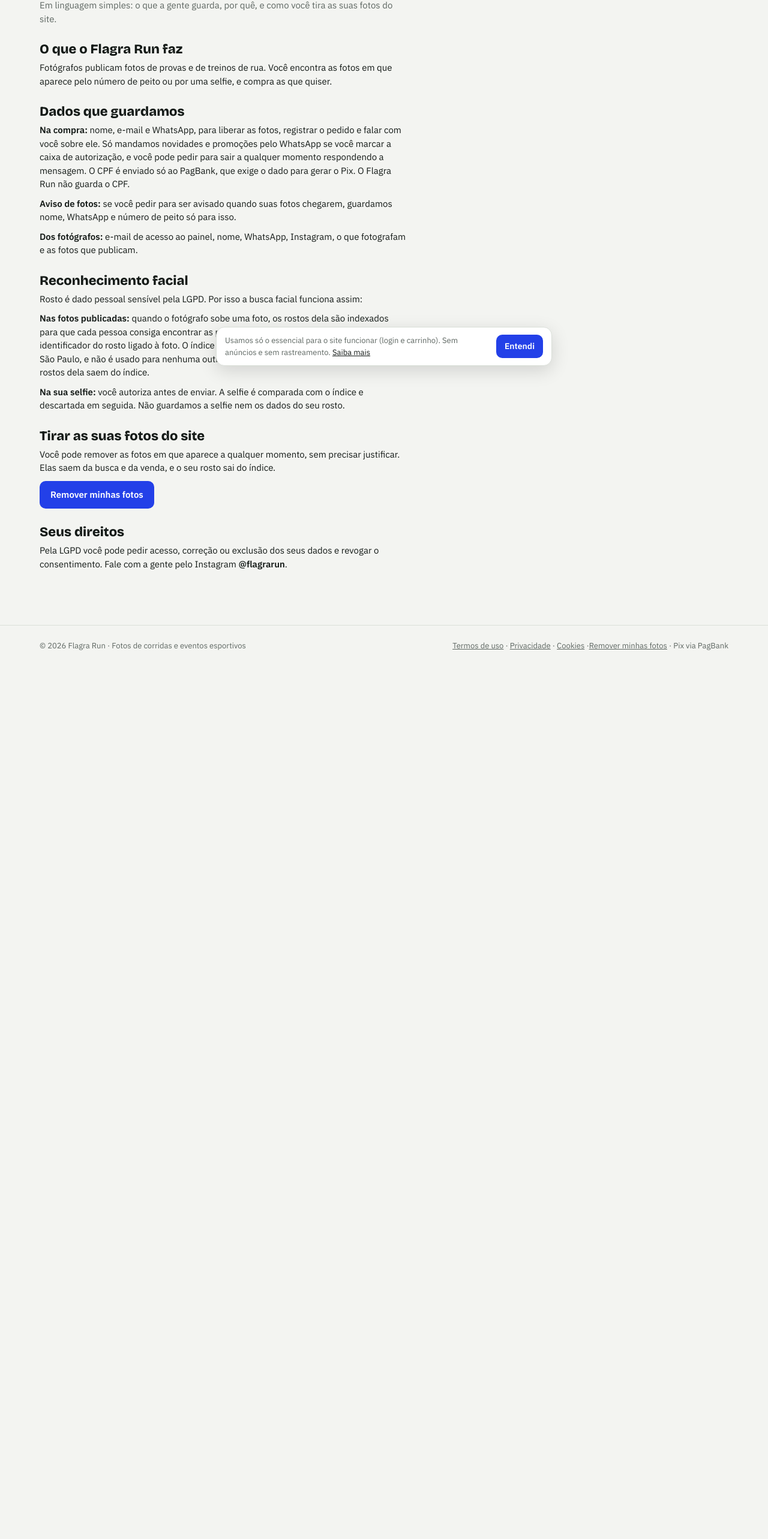
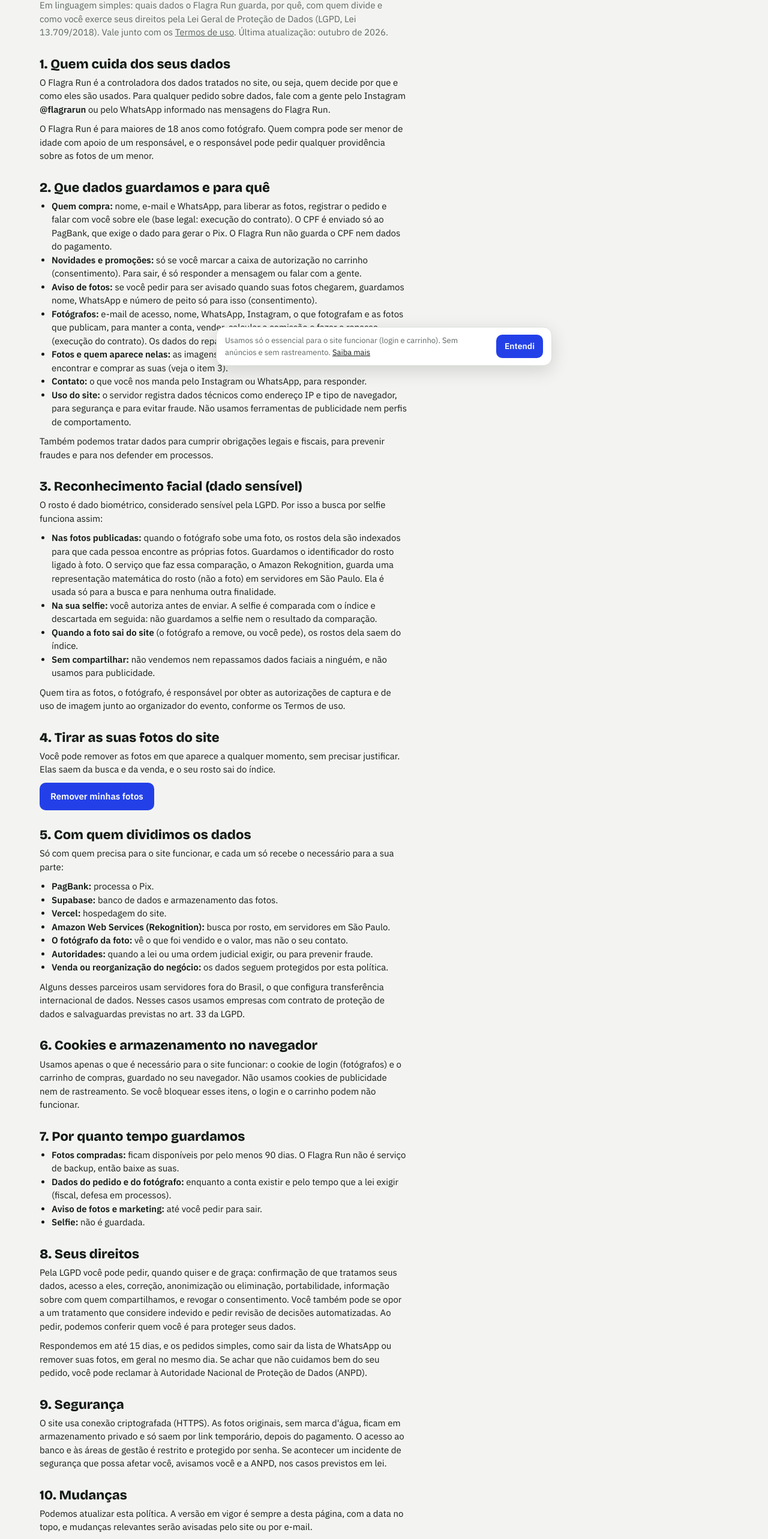
Before and after one commit to Enggustavo2003/flagra-run, a Next.js app: page /privacidade in a window 1280 px wide. Shown: the part 174-2740 px from the top of the page at 60% size. Before the commit the page ends 1285 px from the top, so only its background shows below. Built offline with nearby package versions, Linux system fonts and the light colour scheme; no server answers.

Commit message:
Revise privacy policy content and structure

```diff
--- a/app/privacidade/page.tsx
+++ b/app/privacidade/page.tsx
@@ -2,7 +2,15 @@ import Link from "next/link";
 
 export const metadata = { title: "Privacidade" };
 
-const S = { h2: { fontSize: 22, margin: "28px 0 8px" }, p: { margin: "0 0 10px", maxWidth: "68ch" } } as const;
+/** Preencha quando a empresa estiver aberta. Enquanto estiver vazio, a linha não aparece no site. */
+const CONTROLADORA = ""; // ex.: "Flagra Run Fotografia LTDA, CNPJ 00.000.000/0001-00, Belo Horizonte/MG"
+const GUARDA_DIAS = 90;
+
+const S = {
+  h2: { fontSize: 22, margin: "30px 0 8px" },
+  p: { margin: "0 0 10px", maxWidth: "68ch" },
+  ul: { margin: "0 0 10px", paddingLeft: 20, maxWidth: "68ch" },
+} as const;
 
 export default function Privacidade() {
   return (
@@ -10,46 +18,68 @@ export default function Privacidade() {
       <span className="label">Flagra Run</span>
       <h1 style={{ fontSize: 40, marginTop: 8 }}>Política de privacidade</h1>
       <p className="muted" style={S.p}>
-        Em linguagem simples: o que a gente guarda, por quê, e como você tira as suas fotos do site.
+        Em linguagem simples: quais dados o Flagra Run guarda, por quê, com quem divide e como você exerce seus direitos
+        pela Lei Geral de Proteção de Dados (LGPD, Lei 13.709/2018). Vale junto com os{" "}
+        <Link href="/termos">Termos de uso</Link>. Última atualização: outubro de 2026.
       </p>
 
-      <h2 style={S.h2}>O que o Flagra Run faz</h2>
+      <h2 style={S.h2}>1. Quem cuida dos seus dados</h2>
       <p style={S.p}>
-        Fotógrafos publicam fotos de provas e de treinos de rua. Você encontra as fotos em que aparece pelo número
-        de peito ou por uma selfie, e compra as que quiser.
+        O Flagra Run é a controladora dos dados tratados no site, ou seja, quem decide por que e como eles são usados.
+        {CONTROLADORA ? ` ${CONTROLADORA}.` : ""} Para qualquer pedido sobre dados, fale com a gente pelo Instagram{" "}
+        <b>@flagrarun</b> ou pelo WhatsApp informado nas mensagens do Flagra Run.
+      </p>
+      <p style={S.p}>
+        O Flagra Run é para maiores de 18 anos como fotógrafo. Quem compra pode ser menor de idade com apoio de um
+        responsável, e o responsável pode pedir qualquer providência sobre as fotos de um menor.
       </p>
 
-      <h2 style={S.h2}>Dados que guardamos</h2>
+      <h2 style={S.h2}>2. Que dados guardamos e para quê</h2>
+      <ul style={S.ul}>
+        <li><b>Quem compra:</b> nome, e-mail e WhatsApp, para liberar as fotos, registrar o pedido e falar com você sobre
+          ele (base legal: execução do contrato). O CPF é enviado só ao PagBank, que exige o dado para gerar o Pix. O
+          Flagra Run não guarda o CPF nem dados do pagamento.</li>
+        <li><b>Novidades e promoções:</b> só se você marcar a caixa de autorização no carrinho (consentimento). Para
+          sair, é só responder a mensagem ou falar com a gente.</li>
+        <li><b>Aviso de fotos:</b> se você pedir para ser avisado quando suas fotos chegarem, guardamos nome, WhatsApp e
+          número de peito só para isso (consentimento).</li>
+        <li><b>Fotógrafos:</b> e-mail de acesso, nome, WhatsApp, Instagram, o que fotografam e as fotos que publicam,
+          para manter a conta, vender, calcular a comissão e fazer o repasse (execução do contrato). Os dados do
+          repasse por Pix ficam registrados no painel.</li>
+        <li><b>Fotos e quem aparece nelas:</b> as imagens publicadas pelo fotógrafo, para você encontrar e comprar as suas
+          (veja o item 3).</li>
+        <li><b>Contato:</b> o que você nos manda pelo Instagram ou WhatsApp, para responder.</li>
+        <li><b>Uso do site:</b> o servidor registra dados técnicos como endereço IP e tipo de navegador, para segurança e para
+          evitar fraude. Não usamos ferramentas de publicidade nem perfis de comportamento.</li>
+      </ul>
       <p style={S.p}>
-        <b>Na compra:</b> nome, e-mail e WhatsApp, para liberar as fotos, registrar o pedido e falar com você sobre ele. Só mandamos novidades e promoções pelo WhatsApp se você marcar a caixa de autorização, e você pode pedir para sair a qualquer momento respondendo a mensagem. O CPF é enviado só ao PagBank,
-        que exige o dado para gerar o Pix. O Flagra Run não guarda o CPF.
-      </p>
-      <p style={S.p}>
-        <b>Aviso de fotos:</b> se você pedir para ser avisado quando suas fotos chegarem, guardamos nome, WhatsApp e número de peito só para isso.
-      </p>
-      <p style={S.p}>
-        <b>Dos fotógrafos:</b> e-mail de acesso ao painel, nome, WhatsApp, Instagram, o que fotografam e as fotos que publicam.
+        Também podemos tratar dados para cumprir obrigações legais e fiscais, para prevenir fraudes e para nos defender
+        em processos.
       </p>
 
-      <h2 style={S.h2}>Reconhecimento facial</h2>
+      <h2 style={S.h2}>3. Reconhecimento facial (dado sensível)</h2>
       <p style={S.p}>
-        Rosto é dado pessoal sensível pela LGPD. Por isso a busca facial funciona assim:
+        O rosto é dado biométrico, considerado sensível pela LGPD. Por isso a busca por selfie funciona assim:
       </p>
+      <ul style={S.ul}>
+        <li><b>Nas fotos publicadas:</b> quando o fotógrafo sobe uma foto, os rostos dela são indexados para que cada
+          pessoa encontre as próprias fotos. Guardamos o identificador do rosto ligado à foto. O serviço que faz essa
+          comparação, o Amazon Rekognition, guarda uma representação matemática do rosto (não a foto) em servidores em São
+          Paulo. Ela é usada só para a busca e para nenhuma outra finalidade.</li>
+        <li><b>Na sua selfie:</b> você autoriza antes de enviar. A selfie é comparada com o índice e descartada em
+          seguida: não guardamos a selfie nem o resultado da comparação.</li>
+        <li><b>Quando a foto sai do site</b> (o fotógrafo a remove, ou você pede), os rostos dela saem do índice.</li>
+        <li><b>Sem compartilhar:</b> não vendemos nem repassamos dados faciais a ninguém, e não usamos para publicidade.</li>
+      </ul>
       <p style={S.p}>
-        <b>Nas fotos publicadas:</b> quando o fotógrafo sobe uma foto, os rostos dela são indexados para que cada
-        pessoa consiga encontrar as próprias fotos. Guardamos apenas um identificador do rosto ligado à foto. O
-        índice fica no Amazon Rekognition, em servidores em São Paulo, e não é usado para nenhuma outra finalidade.
-        Quando a foto sai do site, os rostos dela saem do índice.
-      </p>
-      <p style={S.p}>
-        <b>Na sua selfie:</b> você autoriza antes de enviar. A selfie é comparada com o índice e descartada em
-        seguida. Não guardamos a selfie nem os dados do seu rosto.
+        Quem tira as fotos, o fotógrafo, é responsável por obter as autorizações de captura e de uso de imagem junto ao
+        organizador do evento, conforme os Termos de uso.
       </p>
 
-      <h2 style={S.h2}>Tirar as suas fotos do site</h2>
+      <h2 style={S.h2}>4. Tirar as suas fotos do site</h2>
       <p style={S.p}>
-        Você pode remover as fotos em que aparece a qualquer momento, sem precisar justificar. Elas saem da busca e
-        da venda, e o seu rosto sai do índice.
+        Você pode remover as fotos em que aparece a qualquer momento, sem precisar justificar. Elas saem da busca e da
+        venda, e o seu rosto sai do índice.
       </p>
       <p style={S.p}>
         <Link className="btn" href="/remover-rosto">
@@ -57,10 +87,64 @@ export default function Privacidade() {
         </Link>
       </p>
 
-      <h2 style={S.h2}>Seus direitos</h2>
+      <h2 style={S.h2}>5. Com quem dividimos os dados</h2>
+      <p style={S.p}>Só com quem precisa para o site funcionar, e cada um só recebe o necessário para a sua parte:</p>
+      <ul style={S.ul}>
+        <li><b>PagBank:</b> processa o Pix.</li>
+        <li><b>Supabase:</b> banco de dados e armazenamento das fotos.</li>
+        <li><b>Vercel:</b> hospedagem do site.</li>
+        <li><b>Amazon Web Services (Rekognition):</b> busca por rosto, em servidores em São Paulo.</li>
+        <li><b>O fotógrafo da foto:</b> vê o que foi vendido e o valor, mas não o seu contato.</li>
+        <li><b>Autoridades:</b> quando a lei ou uma ordem judicial exigir, ou para prevenir fraude.</li>
+        <li><b>Venda ou reorganização do negócio:</b> os dados seguem protegidos por esta política.</li>
+      </ul>
       <p style={S.p}>
-        Pela LGPD você pode pedir acesso, correção ou exclusão dos seus dados e revogar o consentimento. Fale com a
-        gente pelo Instagram <b>@flagrarun</b>.
+        Alguns desses parceiros usam servidores fora do Brasil, o que configura transferência internacional de dados.
+        Nesses casos usamos empresas com contrato de proteção de dados e salvaguardas previstas no art. 33 da LGPD.
+      </p>
+
+      <h2 style={S.h2}>6. Cookies e armazenamento no navegador</h2>
+      <p style={S.p}>
+        Usamos apenas o que é necessário para o site funcionar: o cookie de login (fotógrafos) e o carrinho de compras,
+        guardado no seu navegador. Não usamos cookies de publicidade nem de rastreamento. Se você bloquear esses itens, o
+        login e o carrinho podem não funcionar.
+      </p>
+
+      <h2 style={S.h2}>7. Por quanto tempo guardamos</h2>
+      <ul style={S.ul}>
+        <li><b>Fotos compradas:</b> ficam disponíveis por pelo menos {GUARDA_DIAS} dias. O Flagra Run não é serviço de
+          backup, então baixe as suas.</li>
+        <li><b>Dados do pedido e do fotógrafo:</b> enquanto a conta existir e pelo tempo que a lei exigir (fiscal, defesa
+          em processos).</li>
+        <li><b>Aviso de fotos e marketing:</b> até você pedir para sair.</li>
+        <li><b>Selfie:</b> não é guardada.</li>
+      </ul>
+
+      <h2 style={S.h2}>8. Seus direitos</h2>
+      <p style={S.p}>
+        Pela LGPD você pode pedir, quando quiser e de graça: confirmação de que tratamos seus dados, acesso a eles,
+        correção, anonimização ou eliminação, portabilidade, informação sobre com quem compartilhamos, e revogar o
+        consentimento. Você também pode se opor a um tratamento que considere indevido e pedir revisão de decisões
+        automatizadas. Ao pedir, podemos conferir quem você é para proteger seus dados.
+      </p>
+      <p style={S.p}>
+        Respondemos em até 15 dias, e os pedidos simples, como sair da lista de WhatsApp ou remover suas fotos, em geral
+        no mesmo dia. Se achar que não cuidamos bem do seu pedido, você pode reclamar à Autoridade Nacional de Proteção
+        de Dados (ANPD).
+      </p>
+
+      <h2 style={S.h2}>9. Segurança</h2>
+      <p style={S.p}>
+        O site usa conexão criptografada (HTTPS). As fotos originais, sem marca d&apos;água, ficam em armazenamento privado
+        e só saem por link temporário, depois do pagamento. O acesso ao banco e às áreas de gestão é restrito e
+        protegido por senha. Se acontecer um incidente de segurança que possa afetar você, avisamos você e a ANPD, nos
+        casos previstos em lei.
+      </p>
+
+      <h2 style={S.h2}>10. Mudanças</h2>
+      <p style={S.p}>
+        Podemos atualizar esta política. A versão em vigor é sempre a desta página, com a data no topo, e mudanças
+        relevantes serão avisadas pelo site ou por e-mail.
       </p>
     </div>
   );
```
